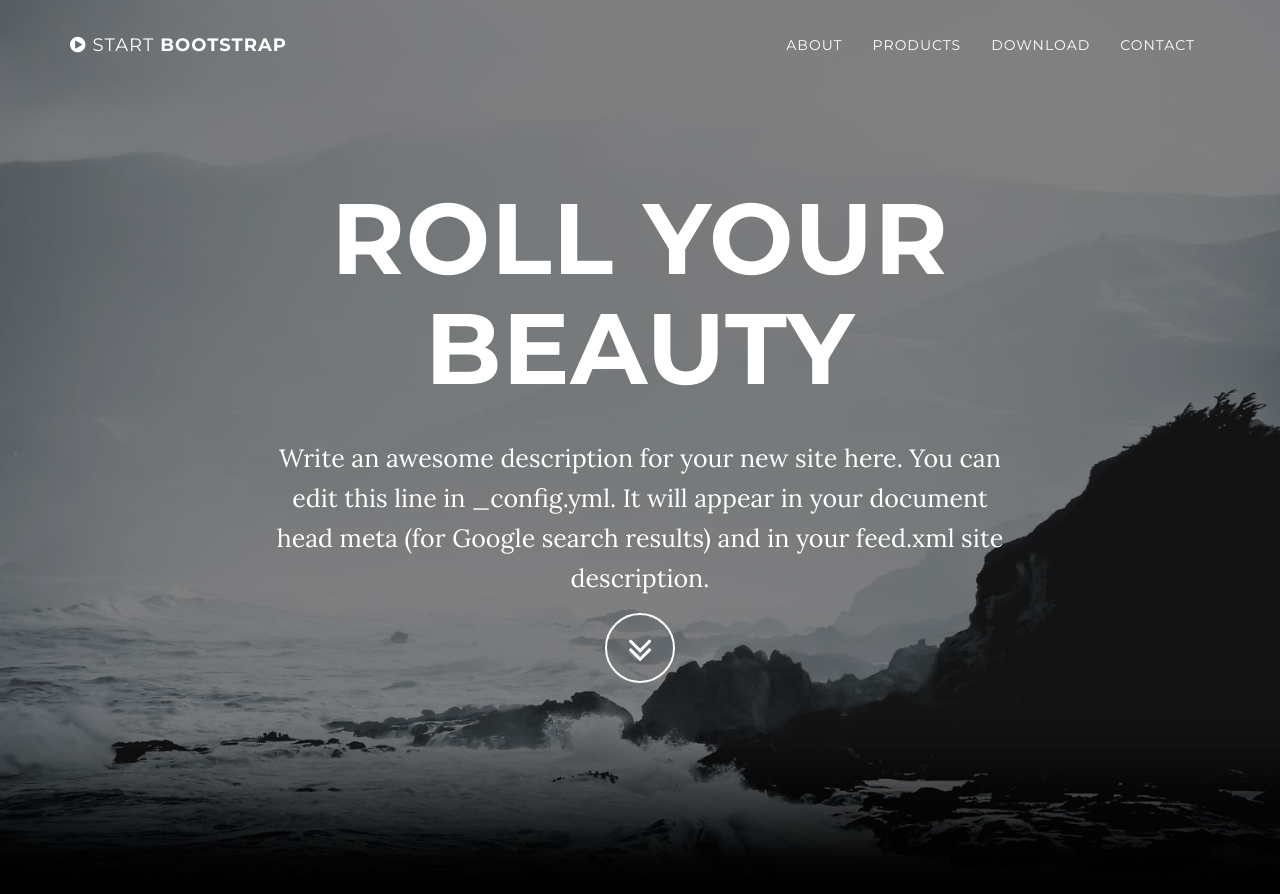
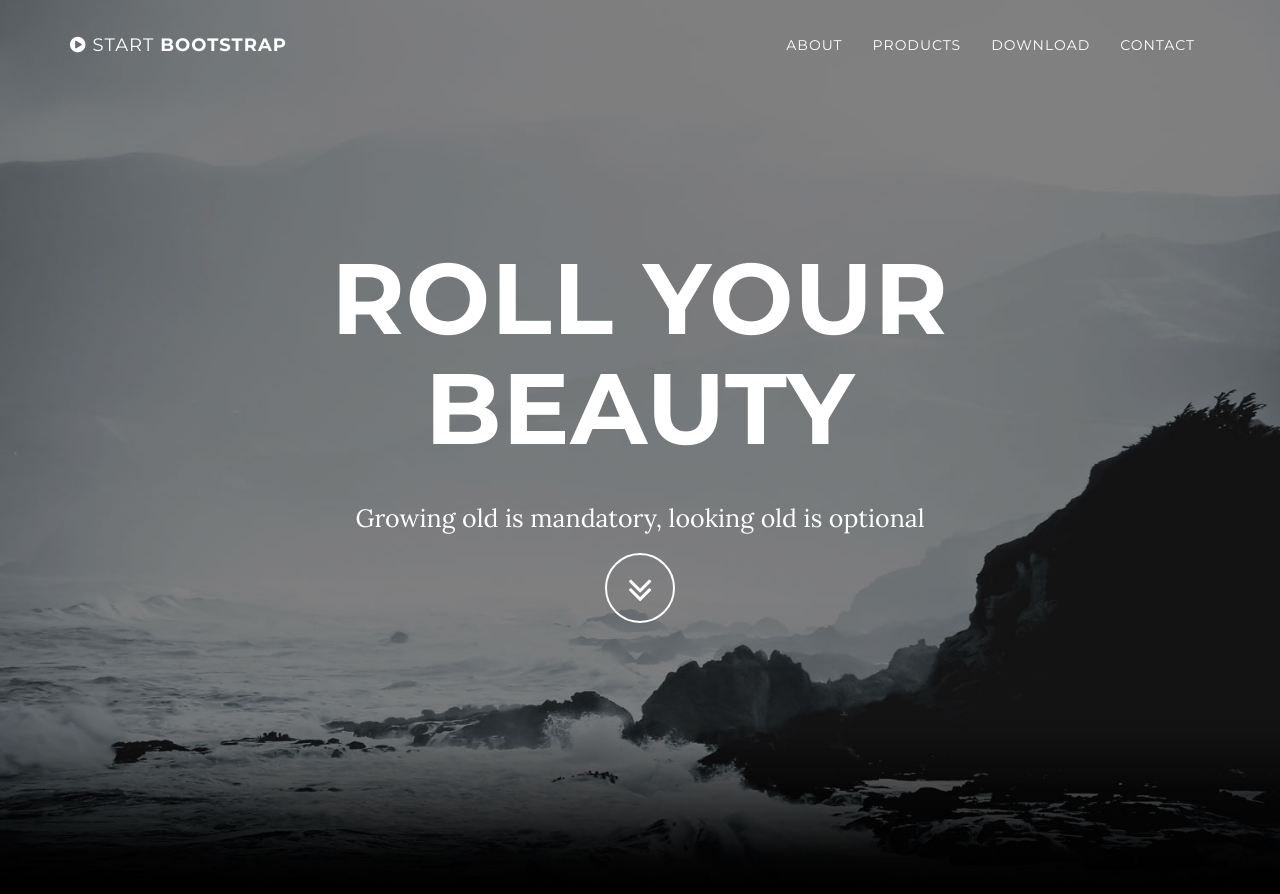
Before and after one commit to cosminpopa083/cosminpopa083.github.io, a Jekyll site: the page built from index.html, in a window 1280 px wide and 900 px high. Shown: the top 894 px of the window. Built offline with Jekyll 4.4.1, drawn with Linux system fonts in a browser that asks for light colours.

Commit message:
Update _config.yml

```diff
--- a/_config.yml
+++ b/_config.yml
@@ -3,7 +3,7 @@ remote_theme: jeromelachaud/grayscale-theme
 title: Roll your beauty
 email: hello@myrelaxjoy.com
 url: https://www.myrelaxjoy.com/
-description: "Write an awesome description for your new site here. You can edit this line in _config.yml. It will appear in your document head meta (for Google search results) and in your feed.xml site description."
+description: "Growing old is mandatory, looking old is optional"
 
 # Color settings (hex-codes without the leading hash-tag)
 color:
```
